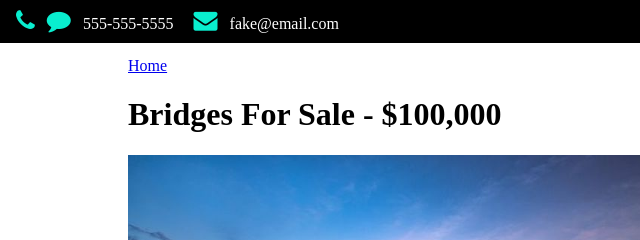
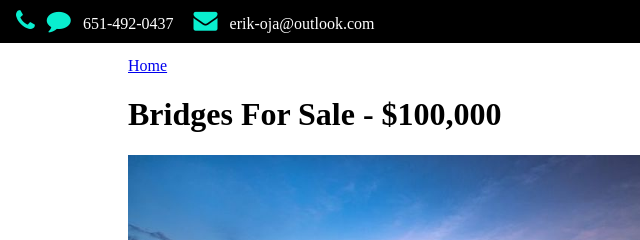
Before and after one commit to eoja82/For-Sale, a Gatsby site: page /bridges/ in a window 1280 px wide. Shown: the top 240 px of the page, 0-640 px from the left. Built offline with nearby package versions, Linux system fonts and the light colour scheme; Gatsby itself is replaced by a stand-in of ours.

Commit message:
add contact info

```diff
--- a/src/components/contact.js
+++ b/src/components/contact.js
@@ -17,13 +17,13 @@ export default () => {
       </Helmet>
         <div id={styles.contactContainer}>
           <div>
-            <a className={styles.contactIcon} href="tel:1-555-555-5555" aria-label="Phone Number"><i class="fa fa-phone"></i></a>
-            <a className={styles.contactIcon} href="sms:1-555-555-5555" aria-label="Text Number"><i class="fa fa-comment"></i></a>
-            <a className={styles.contact} href="tel:1-555-555-5555">555-555-5555</a>
+            <a className={styles.contactIcon} href="tel:1-651-492-0437" aria-label="Phone Number"><i class="fa fa-phone"></i></a>
+            <a className={styles.contactIcon} href="sms:1-651-492-0437" aria-label="Text Number"><i class="fa fa-comment"></i></a>
+            <a className={styles.contact} href="tel:1-651-492-0437">651-492-0437</a>
           </div>
           <div>
-            <a className={styles.contactIcon} href="mailto:fake@email.com" aria-label="Email"><i class="fa fa-envelope"></i></a>
-            <a className={styles.contact} href="mailto:fake@email.com">fake@email.com</a>
+            <a className={styles.contactIcon} href="mailto:erik-oja@outlook.com" aria-label="Email"><i class="fa fa-envelope"></i></a>
+            <a className={styles.contact} href="mailto:erik-oja@outlook.com">erik-oja@outlook.com</a>
           </div>
         </div>
     </div>
```
